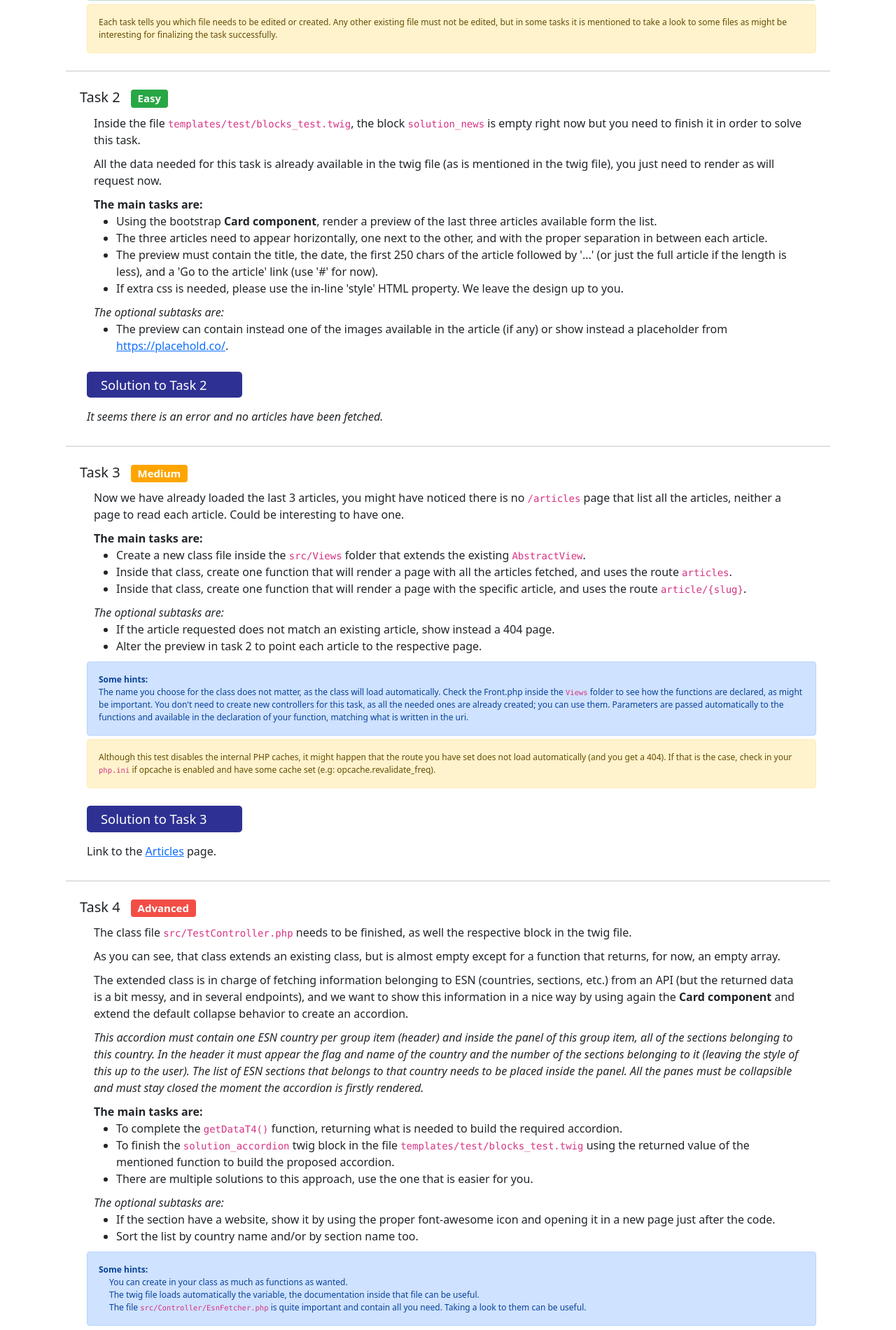
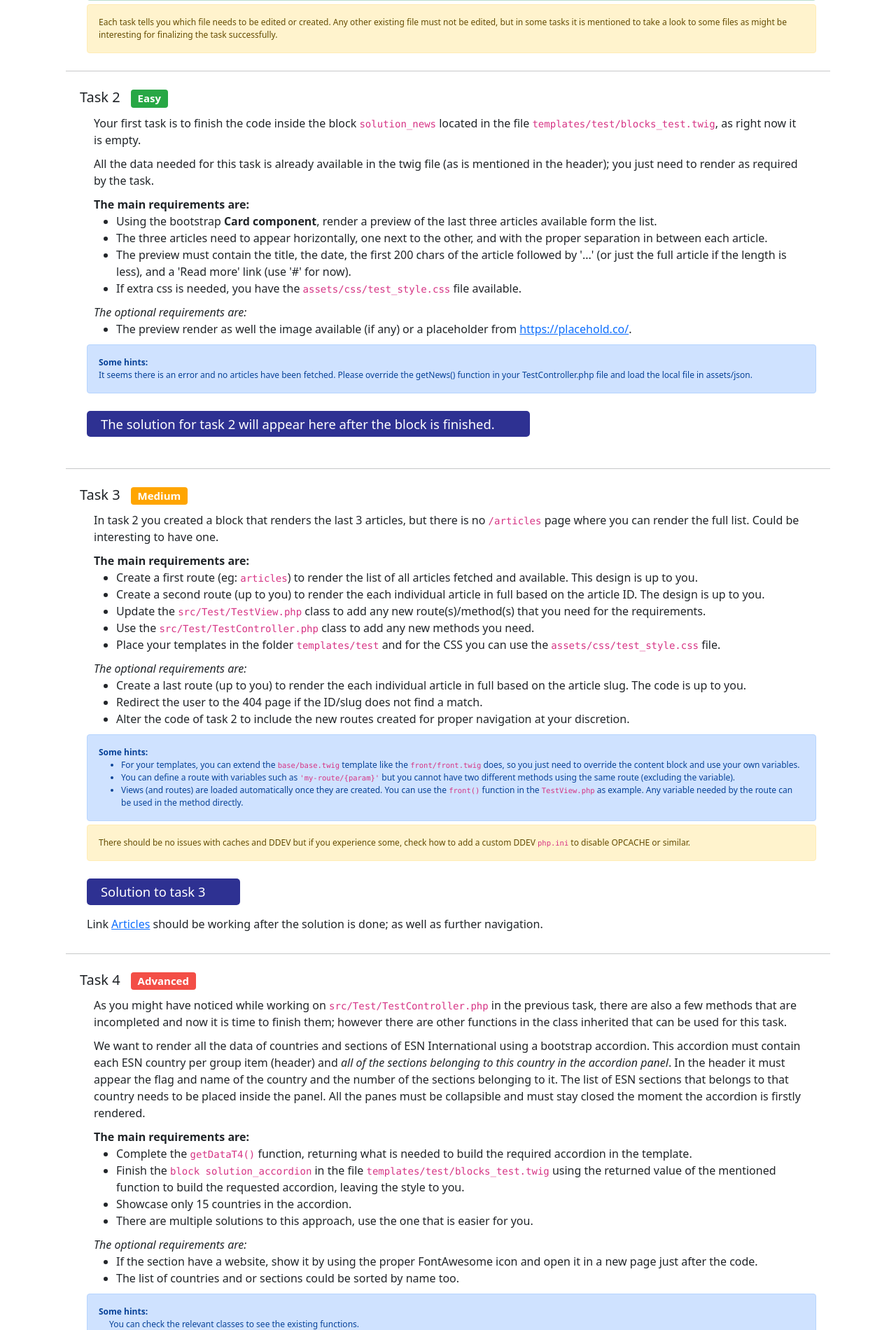
Before and after one commit to esn-org/esn-test, a PHP site: template templates/front/front.twig in a window 1280 px wide. Shown: the part 566-2466 px from the top of the page at 70% size. Run offline with PHP 8.4, Linux system fonts and the light colour scheme; the template is opened without the code that fills it, so the values that code supplies are empty; some libraries are stand-ins or nearby versions.

Commit message:
Finishing code

```diff
--- a/src/Controller/EsnFetcher.php
+++ b/src/Controller/EsnFetcher.php
@@ -27,9 +27,9 @@ class EsnFetcher implements EsnFetcherInterface {
   /**
    * {@inheritdoc}
    */
-  public function getRequest(string $endpoint): string {
+  public function getEsnData(): string {
 
-    $resp = $this->esnApi->apiGetRequest($endpoint);
+    $resp = $this->esnApi->apiGetRequest('network');
     return $resp;
   }
 
--- a/templates/base/404.twig
+++ b/templates/base/404.twig
@@ -13,7 +13,7 @@
   <div class="tasks_container">
     <div class="tasks_group">
       <div class="task_header">404</div>
-      <div class="task">Page {{ request_uri }} not found.</div>
+      <div class="task">Page <em>{{ request_uri|default('') }}</em> not found.</div>
     </div>
   </div>
 {% endblock %}
--- a/templates/front/front.twig
+++ b/templates/front/front.twig
@@ -42,30 +42,34 @@
 
     <div class="tasks_group">
       <div class="task_header">Task 2 <span class="badge badge-easy">Easy</span></div>
-      <div class="task">Inside the file <code>templates/test/blocks_test.twig</code>, the block <code>solution_news</code> is empty right now but you need to finish it in order to solve this task.</div>
-      <div class="task">All the data needed for this task is already available in the twig file (as is mentioned in the twig file), you just need to render as will request now.</div>
-      <div class="task"><strong>The main tasks are:</strong>
+      <div class="task">Your first task is to finish the code inside the block <code>solution_news</code> located in the file <code>templates/test/blocks_test.twig</code>, as right now it is empty.</div>
+      <div class="task">All the data needed for this task is already available in the twig file (as is mentioned in the header); you just need to render as required by the task.</div>
+      <div class="task"><strong>The main requirements are:</strong>
         <ul>
           <li>Using the bootstrap <strong>Card component</strong>, render a preview of the last three articles available form the list.</li>
           <li>The three articles need to appear horizontally, one next to the other, and with the proper separation in between each article.</li>
-          <li>The preview must contain the title, the date, the first 250 chars of the article followed by '...' (or just the full article if the length is less), and a 'Go to the article' link (use '#' for now).</li>
-          <li>If extra css is needed, please use the in-line 'style' HTML property. We leave the design up to you.</li>
+          <li>The preview must contain the title, the date, the first 200 chars of the article followed by '...' (or just the full article if the length is less), and a 'Read more' link (use '#' for now).</li>
+          <li>If extra css is needed, you have the <code>assets/css/test_style.css</code> file available.</li>
         </ul>
       </div>
-      <div class="task"><em>The optional subtasks are:</em>
+      <div class="task"><em>The optional requirements are:</em>
         <ul>
-          <li>The preview can contain instead one of the images available in the article (if any) or show instead a placeholder from <a href="https://placehold.co/" target="_blank">https://placehold.co/</a>.</li>
+          <li>The preview render as well the image available (if any) or a placeholder from <a href="https://placehold.co/" target="_blank">https://placehold.co/</a>.</li>
         </ul>
       </div>
 
+      {% set text_hint = (num_articles == 0
+        ? 'It seems there is an error and no articles have been fetched. Please override the getNews() function in your TestController.php file and load the local file in assets/json.'
+        : 'There are ' ~ num_articles ~ ' articles fetched and you can proceed with the task.'
+      ) %}
+      <div class="hints alert alert-primary" role="alert">
+        <div><strong>Some hints:</strong></div>
+        <div>{{ text_hint }}</div>
+      </div>
+
       <div class="solution_container">
-        <div class="solution_header">Solution to Task 2</div>
         {% block solution_news %}
-          {% if num_articles == 0 %}
-            <div><em>It seems there is an error and no articles have been fetched.</em></div>
-          {% else %}
-            <div><em>There are {{ num_articles }} articles fetched and you can proceed with the task.</em></div>
-          {% endif %}
+          <div class="solution_header">The solution for task 2 will appear here after the block is finished.</div>
         {% endblock %}
       </div>
     </div>
@@ -74,35 +78,43 @@
 
     <div class="tasks_group">
       <div class="task_header">Task 3 <span class="badge badge-medium">Medium</span></div>
-      <div class="task">Now we have already loaded the last 3 articles, you might have noticed there is no <code>/articles</code> page that list all the articles, neither a page to read each article. Could be interesting to have one.</div>
-      <div class="task"><strong>The main tasks are:</strong>
+      <div class="task">In task 2 you created a block that renders the last 3 articles, but there is no <code>/articles</code> page where you can render the full list. Could be interesting to have one.</div>
+      <div class="task"><strong>The main requirements are:</strong>
         <ul>
-          <li>Create a new class file inside the <code>src/Views</code> folder that extends the existing <code>AbstractView</code>.</li>
-          <li>Inside that class, create one function that will render a page with all the articles fetched, and uses the route <code>articles</code>.</li>
-          <li>Inside that class, create one function that will render a page with the specific article, and uses the route <code>article/{slug}</code>.</li>
+          <li>Create a first route (eg: <code>articles</code>) to render the list of all articles fetched and available. This design is up to you.</li>
+          <li>Create a second route (up to you) to render the each individual article in full based on the article ID. The design is up to you.</li>
+          <li>Update the <code>src/Test/TestView.php</code> class to add any new route(s)/method(s) that you need for the requirements.</li>
+          <li>Use the <code>src/Test/TestController.php</code> class to add any new methods you need.</li>
+          <li>Place your templates in the folder <code>templates/test</code> and for the CSS you can use the <code>assets/css/test_style.css</code> file.</li>
         </ul>
       </div>
-      <div class="task"><em>The optional subtasks are:</em>
+      <div class="task"><em>The optional requirements are:</em>
         <ul>
-          <li>If the article requested does not match an existing article, show instead a 404 page.</li>
-          <li>Alter the preview in task 2 to point each article to the respective page.</li>
+          <li>Create a last route (up to you) to render the each individual article in full based on the article slug. The code is up to you.</li>
+          <li>Redirect the user to the 404 page if the ID/slug does not find a match.</li>
+          <li>Alter the code of task 2 to include the new routes created for proper navigation at your discretion.</li>
         </ul>
       </div>
 
       <div class="hints alert alert-primary" role="alert">
         <div><strong>Some hints:</strong></div>
-        <div>The name you choose for the class does not matter, as the class will load automatically. Check the Front.php inside the <code>Views</code> folder to see how the functions are declared, as might be important. You don't need to create new controllers for this task, as all the needed ones are already created; you can use them. Parameters are passed automatically to the functions and available in the declaration of your function, matching what is written in the uri.</div>
+        <div>
+          <ul>
+            <li>For your templates, you can extend the <code>base/base.twig</code> template like the <code>front/front.twig</code> does, so you just need to override the content block and use your own variables.</li>
+            <li>You can define a route with variables such as <code>'my-route/{param}'</code> but you cannot have two different methods using the same route (excluding the variable).</li>
+            <li>Views (and routes) are loaded automatically once they are created. You can use the <code>front()</code> function in the <code>TestView.php</code> as example. Any variable needed by the route can be used in the method directly.</li>
+          </ul>
+        </div>
       </div>
-
       <div class="hints alert alert-warning" role="alert">
         <div>
-          Although this test disables the internal PHP caches, it might happen that the route you have set does not load automatically (and you get a 404). If that is the case, check in your <code>php.ini</code> if opcache is enabled and have some cache set (e.g: opcache.revalidate_freq).
+          There should be no issues with caches and DDEV but if you experience some, check how to add a custom DDEV <code>php.ini</code> to disable OPCACHE or similar.
         </div>
       </div>
 
       <div class="solution_container">
-        <div class="solution_header">Solution to Task 3</div>
-        <div>Link to the <a href="{{ site_url }}/articles" target="_blank">Articles</a> page.</div>
+        <div class="solution_header">Solution to task 3</div>
+        <div>Link <a href="{{ site_url }}/articles" title="Articles page">Articles</a> should be working after the solution is done; as well as further navigation.</div>
       </div>
     </div>
 
@@ -110,48 +122,46 @@
 
     <div class="tasks_group">
       <div class="task_header">Task 4 <span class="badge badge-advanced">Advanced</span></div>
-      <div class="task">The class file <code>src/TestController.php</code> needs to be finished, as well the respective block in the twig file.</div>
-      <div class="task">As you can see, that class extends an existing class, but is almost empty except for a function that returns, for now, an empty array.</div>
-      <div class="task">The extended class is in charge of fetching information belonging to ESN (countries, sections, etc.) from an API (but the returned data is a bit messy, and in several endpoints), and we want to show this information in a nice way by using again the <strong>Card component</strong> and extend the default collapse behavior to create an accordion.</div>
-      <div class="task"><em>This accordion must contain one ESN country per group item (header) and inside the panel of this group item, all of the sections belonging to this country. In the header it must appear the flag and name of the country and the number of the sections belonging to it (leaving the style of this up to the user). The list of ESN sections that belongs to that country needs to be placed inside the panel. All the panes must be collapsible and must stay closed the moment the accordion is firstly rendered.</em></div>
-      <div class="task"><strong>The main tasks are:</strong>
+      <div class="task">As you might have noticed while working on <code>src/Test/TestController.php</code> in the previous task, there are also a few methods that are incompleted and now it is time to finish them; however there are other functions in the class inherited that can be used for this task.</div>
+      <div class="task">We want to render all the data of countries and sections of ESN International using a bootstrap accordion. This accordion must contain <en>each ESN country per group item (header)</en> and <em>all of the sections belonging to this country in the accordion panel</em>. In the header it must appear the flag and name of the country and the number of the sections belonging to it. The list of ESN sections that belongs to that country needs to be placed inside the panel. All the panes must be collapsible and must stay closed the moment the accordion is firstly rendered.</div>
+      <div class="task"><strong>The main requirements are:</strong>
         <ul>
-          <li>To complete the <code>getDataT4()</code> function, returning what is needed to build the required accordion.</li>
-          <li>To finish the <code>solution_accordion</code> twig block in the file <code>templates/test/blocks_test.twig</code> using the returned value of the mentioned function to build the proposed accordion.</li>
+          <li>Complete the <code>getDataT4()</code> function, returning what is needed to build the required accordion in the template.</li>
+          <li>Finish the <code>block solution_accordion</code> in the file <code>templates/test/blocks_test.twig</code> using the returned value of the mentioned function to build the requested accordion, leaving the style to you.</li>
+          <li>Showcase only 15 countries in the accordion.</li>
           <li>There are multiple solutions to this approach, use the one that is easier for you.</li>
         </ul>
       </div>
-      <div class="task"><em>The optional subtasks are:</em>
+      <div class="task"><em>The optional requirements are:</em>
         <ul>
-          <li>If the section have a website, show it by using the proper font-awesome icon and opening it in a new page just after the code.</li>
-          <li>Sort the list by country name and/or by section name too.</li>
+          <li>If the section have a website, show it by using the proper FontAwesome icon and open it in a new page just after the code.</li>
+          <li>The list of countries and or sections could be sorted by name too.</li>
         </ul>
       </div>
 
       <div class="hints alert alert-primary" role="alert">
         <div><strong>Some hints:</strong></div>
         <ul>
-          <li>You can create in your class as much as functions as wanted.</li>
-          <li>The twig file loads automatically the variable, the documentation inside that file can be useful.</li>
-          <li>The file <code>src/Controller/EsnFetcher.php</code> is quite important and contain all you need. Taking a look to them can be useful.</li>
+          <li>You can check the relevant classes to see the existing functions.</li>
         </ul>
       </div>
       <div class="task"><strong>The next image can be used as a reference for the output with one panel opened (it does not include the extra tasks).</strong></div>
-      <div class="task" id="exampleAccordion" data-children=".item">
-        <div class="item">
-          <a data-toggle="collapse" data-parent="#exampleAccordion" href="#exampleAccordion1" aria-expanded="true" aria-controls="exampleAccordion1">
-            Show Image
-          </a>
-          <div id="exampleAccordion1" class="collapse" role="tabpanel">
+      <div class="task accordion" id="exampleAccordion">
+        <div class="accordion-item">
+          <h2 class="accordion-header">
+            <button class="accordion-button" type="button" data-bs-toggle="collapse" data-bs-target="#pane1" aria-expanded="false" aria-controls="pane1">
+              Show Image
+            </button>
+          </h2>
+          <div id="pane1" class="accordion-collapse collapse" data-bs-parent="#exampleAccordion">
             <img src="./assets/img/task_1.png" alt="task1 example" class="img-fluid"/>
           </div>
         </div>
       </div>
 
       <div class="solution_container">
-        <div class="solution_header">Solution to Task 4</div>
         {% block solution_accordion %}
-          <div><em>The solution will appear here once the proper file is written.</em></div>
+          <div class="solution_header">The solution for task 4 will appear here after the block is finished.</div>
         {% endblock %}
       </div>
     </div>
@@ -160,37 +170,36 @@
 
     <div class="tasks_group">
       <div class="task_header">Task 5 <span class="badge badge-advanced">Advanced</span></div>
-      <div class="task">Using the same class file from the task before, we want to get some extra information from a dataset existing in a XLSX file, that already exists in the root folder of this test.</div>
+      <div class="task">Using the same class file from the task before, we want to get some extra information from a dataset existing in a XLSX file, that already exists in the root folder of the project (codes.xlsx).</div>
       <div class="task">If you open the document, you will see a set of codes, and we want to know the status of each code. If the card exists, will return some data. On the other hand, if the card does not exist, there will be no data in the response.</div>
-      <div class="task">We would like to have a nice output of the result, by reading the XLSX file, getting the result of each card and then, displaying everything using a table (we leave the styling up to you).</div>
-      <div class="task"><strong>The main tasks are:</strong>
+      <div class="task">We would like to have a nice output of the result, by reading the XLSX file (be careful about possible headers), checking each card againts the API through the proper function available, and display all the results using a table (we leave the styling up to you).</div>
+      <div class="task"><strong>The main requirements are:</strong>
         <ul>
-          <li>To complete the <code>getDataT5()</code> function, returning what is needed to build the required table.</li>
-          <li>To finish the <code>solution_table</code> twig block in the file <code>templates/test/blocks_test.twig</code> using the returned value of the mentioned function to build the proposed table.</li>
+          <li>Complete the <code>getDataT5()</code> function, returning what is needed to build the required table.</li>
+          <li>Finish the <code>block solution_table</code> in the file <code>templates/test/blocks_test.twig</code> using the returned value of the mentioned function to build the proposed table.</li>
           <li>Each row of the table needs to have, if the card exists, the code of the card, the section code and the status. If the card does not exist, then we need to show the card with a message next to it in the table.</li>
           <li>There are multiple solutions to this approach, use the one that is easier for you.</li>
         </ul>
       </div>
-      <div class="task"><em>The optional subtasks are:</em>
+      <div class="task"><em>The optional requirements are:</em>
         <ul>
           <li>Sort the results by code.</li>
           <li>Include in the table the activation date and the expiration date as well, taking in consideration that each card is valid for a year counting from the moment it was activated.</li>
-          <li>Replace the section code with the real name of the section, in those cards that have it.</li>
+          <li>If the card contains a section code, we can add the section name as well next to it.</li>
         </ul>
       </div>
 
       <div class="hints alert alert-primary" role="alert">
         <div><strong>Some hints:</strong></div>
         <ul>
-          <li>Task 4 hints are also valid for this task.</li>
-          <li>The function needed for validating cards is already available, as in Task 4.</li>
+          <li>The PHPOffice library is already available in the vendor folder.</li>
+          <li>The hints of task 4 are also applicable to task 5.</li>
         </ul>
       </div>
 
       <div class="solution_container">
-        <div class="solution_header">Solution to Task 5</div>
         {% block solution_table %}
-          <div><em>The solution will appear here once the proper file is written.</em></div>
+          <div class="solution_header">The solution for task 5 will appear here after the block is finished.</div>
         {% endblock %}
       </div>
     </div>
@@ -200,7 +209,7 @@
     <div class="tasks_group">
       <div class="task_header">Task 6 <span class="badge badge-easy">Easy</span></div>
       <div class="task">Congratulations, there are no more tasks.</div>
-      <div class="task">For those doing this test as part of the job application, please send me <code>TestController.php</code>, the <code>files created for Task 3</code> and the <code>test/blocks_test.twig</code> files by mail.</div>
+      <div class="task">If you are doing this test as part of an assignment, please send <code>src/Test</code>, <code>assets/css/test_style.css</code> and <code>templates/test</code> files and folders to the email given to you; do not commit the results as a PR.</div>
     </div>
   </div>
 {% endblock %}
```
Also changed, not shown: assets/json/api_news.json (added, +1 -0 lines), src/Controller/EsnFetcherInterface.php (+2 -6 lines), src/Services/EsnApi.php (+1 -8 lines), src/Test/TestController.php (+1 -0 lines), templates/test/blocks_test.twig (+4 -6 lines), 1 other file.
